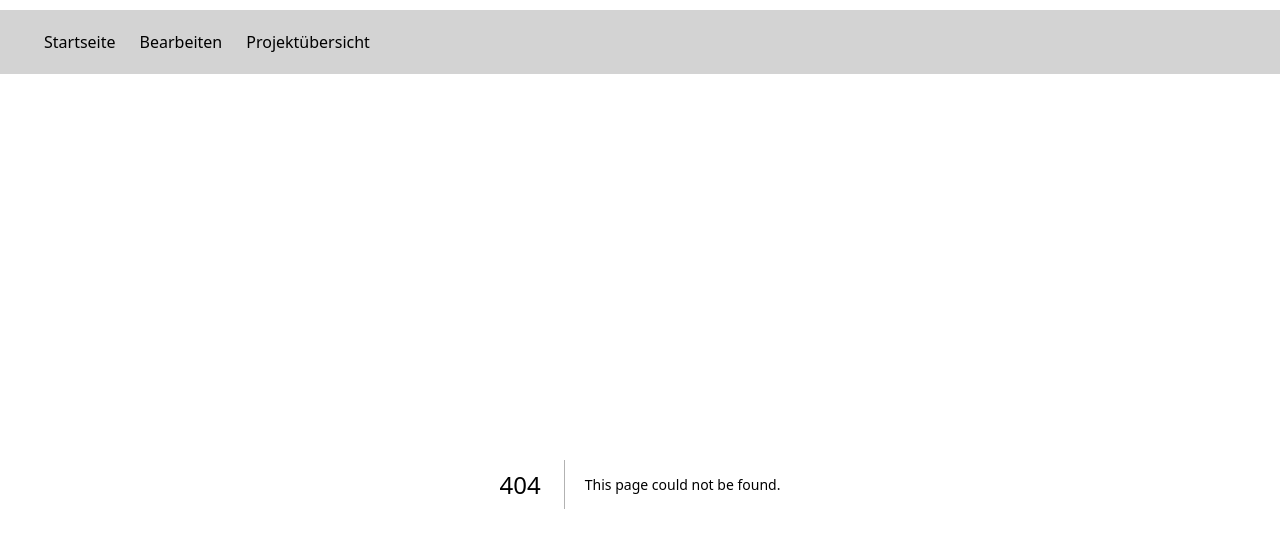
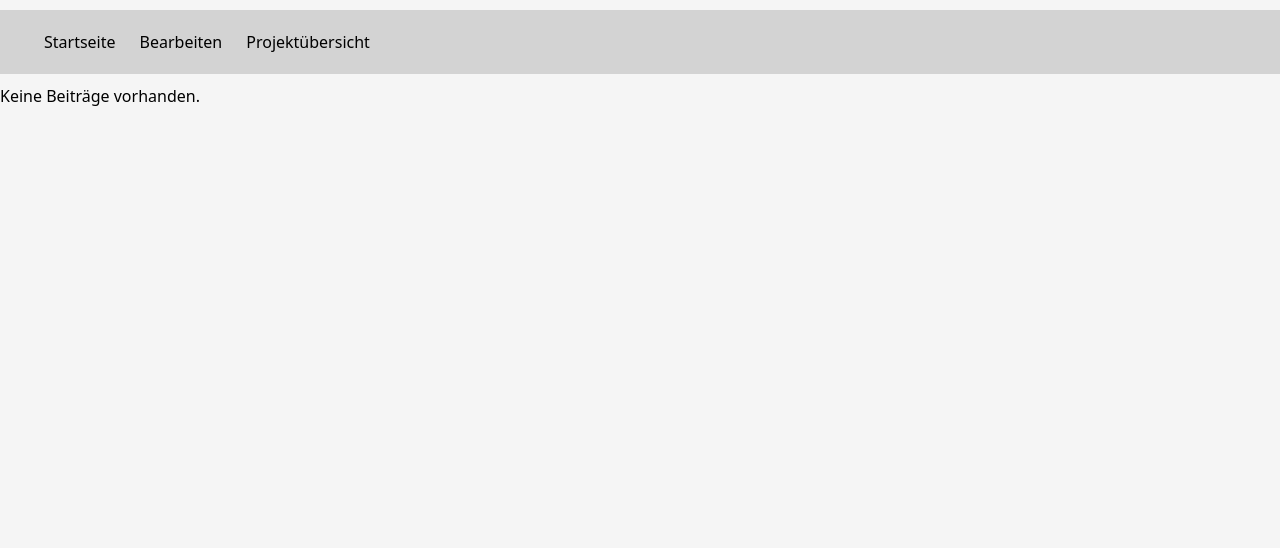
Before and after one commit to Beeblebrox299/auswertungstool, a Next.js app: page /edit/coding in a window 1280 px wide. Before the commit this address had no page. Shown: the top 548 px of the page. Built offline with nearby package versions, Linux system fonts and the light colour scheme.

Commit message:
start implementing coding component

```diff
--- a/src/app/components/Project/Coding.tsx
+++ b/src/app/components/Project/Coding.tsx
@@ -1,8 +1,25 @@
-
+import { getContributions } from "@/app/utils";
+import { useState, useEffect } from "react";
+import CodingBox from "./CodingBox";
 
 const Coding: React.FC = () => {
+    const [contributions, setContributions] = useState<Record<string, any>[]>([])
+    useEffect(() => {
+        const contributionArray = getContributions()
+        setContributions(contributionArray);
+    }, [])
     return(
-        <></>
+        <div className="displayBlock">
+           {contributions.length > 0 ? (
+                <span>
+                    {contributions.map((contribution, index) => (
+                        <CodingBox key={index} contributionWithId={contribution} contributionArray={contributions}/>
+                    ))}
+                </span>
+            ) : (
+                <p>Keine Beiträge vorhanden.</p>
+            )}
+        </div>
     );
 }
 
--- /dev/null
+++ b/src/app/components/Project/CodingBox.tsx
@@ -0,0 +1,16 @@
+import React from "react";
+
+const CodingBox: React.FC<{contributionWithId: Record<string, any>, contributionArray:Record<string, any>[]}> = ({contributionWithId, contributionArray}) => {
+    const contributionContent = {...contributionWithId};
+    delete contributionContent.id
+    // TODO: Show contribution, add dropdown to choose category, save category selection
+    return(
+        <div className="displayBlock">
+            <div className="info border">
+                text
+            </div>
+        </div>
+    );
+}
+
+export default CodingBox;
--- /dev/null
+++ b/src/app/edit/coding/page.tsx
@@ -0,0 +1,13 @@
+'use client';
+
+import Coding from "@/app/components/Project/Coding";
+
+const CodingPage: React.FC = () => {
+    return(
+        <div>
+            <Coding/>
+        </div>
+    )
+};
+
+export default CodingPage;
```
